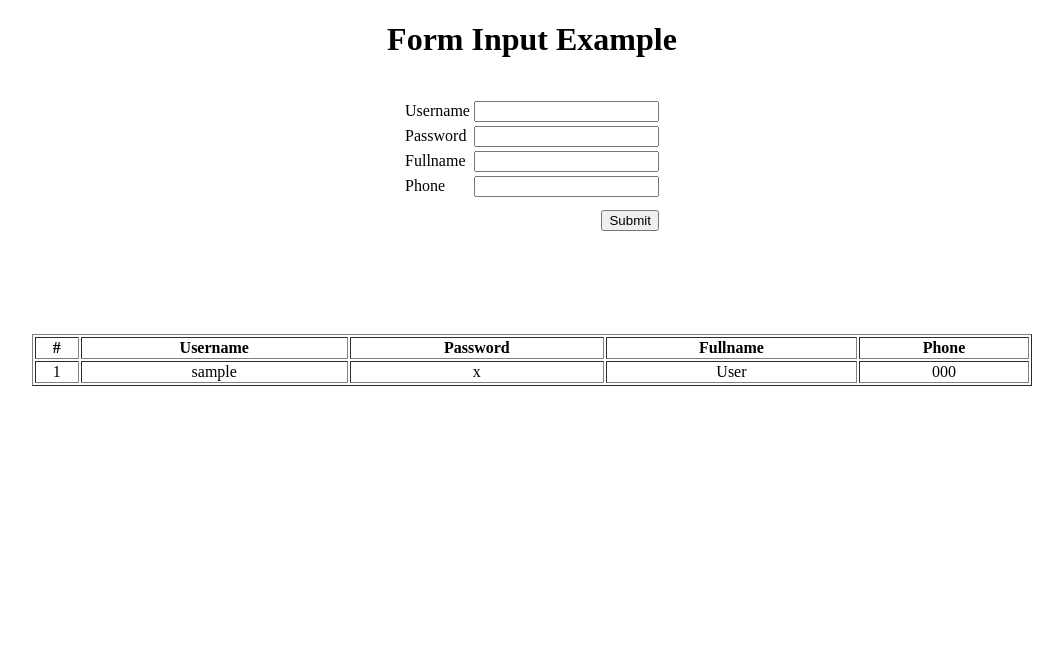
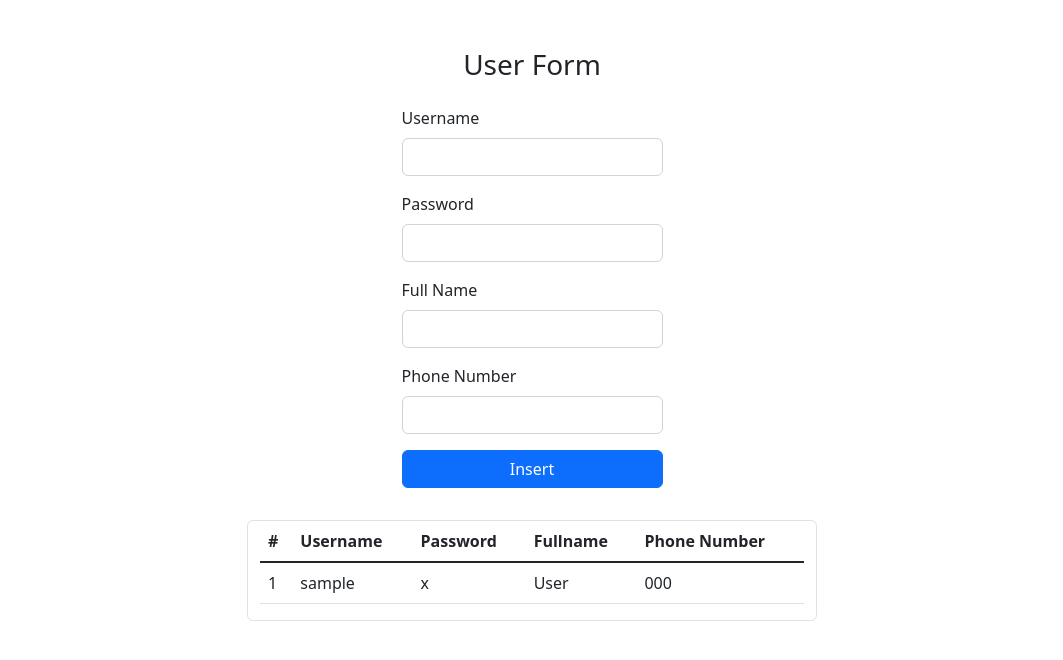
Before and after one commit to XCOD33/web-crud-flask, a Flask app: page /form in a window 1280 px wide. Shown: the top 660 px of the page, without its empty margins (108-1171 px from the left). Run offline with Flask 2, Linux system fonts and the light colour scheme; tables that the repository leaves empty or names only in its code hold one stand-in row (Sample ...); some libraries are stand-ins or nearby versions.

Commit message:
add user form and gitignore file

```diff
--- a/templates/form.html
+++ b/templates/form.html
@@ -1,79 +1,74 @@
-<!DOCTYPE html>
+<!doctype html>
 <html lang="en">
   <head>
-    <meta charset="UTF-8">
-    <meta http-equiv="X-UA-Compatible" content="IE=edge">
-    <meta name="viewport" content="width=device-width, initial-scale=1.0">
-    <title>Form Submit</title>
-
-    <style>
-
-        .area-1 {
-            margin-bottom: 100px;
-        }
-    </style>
-
+    <meta charset="utf-8">
+    <meta name="viewport" content="width=device-width, initial-scale=1">
+    <title>User</title>
+    <link href="https://cdn.jsdelivr.net/npm/bootstrap@5.2.0-beta1/dist/css/bootstrap.min.css" rel="stylesheet" integrity="sha384-0evHe/X+R7YkIZDRvuzKMRqM+OrBnVFBL6DOitfPri4tjfHxaWutUpFmBp4vmVor" crossorigin="anonymous">
   </head>
   <body>
-    <center>
-        <div class="area-1">
-            <h1>Form Input Example</h1>
-            <br>
-            <table>
+
+    <div class="container-md my-5">
+        <div class="row justify-content-center">
+            <div class="col-3">
+
+                <h3 class="text-center mb-4">User Form</h3>
+
                 <form action="/submit" method="post">
+                    <div class="mb-3">
+                        <label for="username" class="form-label">Username</label>
+                        <input type="text" name="username" class="form-control" id="username" required>
+                    </div>
+                    <div class="mb-3">
+                        <label for="password" class="form-label">Password</label>
+                        <input type="password" name="password" class="form-control" id="password" required>
+                    </div>
+                    <div class="mb-3">
+                        <label for="fullname" class="form-label">Full Name</label>
+                        <input type="text" name="fullname" class="form-control" id="fullname" required>
+                    </div>
+                    <div class="mb-3">
+                        <label for="phone" class="form-label">Phone Number</label>
+                        <input type="text" name="phone" class="form-control" id="phone" required>
+                    </div>
+                    <div class="mb-3 d-grid gap-2">
+                        <button type="submit" class="btn btn-primary btn-">Insert</button>
+                    </div>
+                </form>
+            </div>
+        </div>
+
+        <div class="row justify-content-center mt-3">
+            <div class="col-6 border rounded">
+                <div class="table-responsive">
+                    <table class="table">
+                        <thead>
                             <tr>
-                        <td>Username</td>
-                        <td>
-                            <input type="text" name="username" id="username" required>
-                        </td>
+                                <th scope="col">#</th>
+                                <th scope="col">Username</th>
+                                <th scope="col">Password</th>
+                                <th scope="col">Fullname</th>
+                                <th scope="col">Phone Number</th>
                             </tr>
+                        </thead>
+                        <tbody class="table-group-divider">
+                            {% for user in users %}
                             <tr>
-                        <td>Password</td>
-                        <td>
-                            <input type="password" name="password" id="password" required>
-                        </td>
-                    </tr>
-                    <tr>
-                        <td>Fullname</td>
-                        <td>
-                            <input type="text" name="fullname" id="fullname" required>
-                        </td>
-                    </tr>
-                    <tr>
-                        <td>Phone</td>
-                        <td>
-                            <input type="number" name="phone" id="phone" required>
-                        </td>
-                    </tr>
-                    <tr>
-                        <td colspan="2" style="text-align: right; padding-top: 10px;">
-                            <button type="submit">Submit</button>
-                        </td>
-                    </tr>
-                </form>
-            </table>
-        </div>
-        <div class="area-2">
-            <table border="1" width="1000">
-                <thead>
-                    <th>#</th>
-                    <th>Username</th>
-                    <th>Password</th>
-                    <th>Fullname</th>
-                    <th>Phone</th>
-                </thead>
-                {% for user in users %}
-                    <tbody style="text-align: center;">
                                 <td>{{ loop.index }}</td>
                                 <td>{{ user[1] }}</td>
                                 <td>{{ user[2] }}</td>
                                 <td>{{ user[3] }}</td>
                                 <td>{{ user[4] }}</td>
+                            </tr>
+                            {% endfor %}
                         </tbody>
-                {% endfor %}
                     </table>
                 </div>
-    </center>
+            </div>
+        </div>
 
+    </div>
+
+    <script src="https://cdn.jsdelivr.net/npm/bootstrap@5.2.0-beta1/dist/js/bootstrap.bundle.min.js" integrity="sha384-pprn3073KE6tl6bjs2QrFaJGz5/SUsLqktiwsUTF55Jfv3qYSDhgCecCxMW52nD2" crossorigin="anonymous"></script>
   </body>
 </html>
```
Also changed, not shown: 1 other file. Lines whose indentation alone changed are shown as unchanged.
